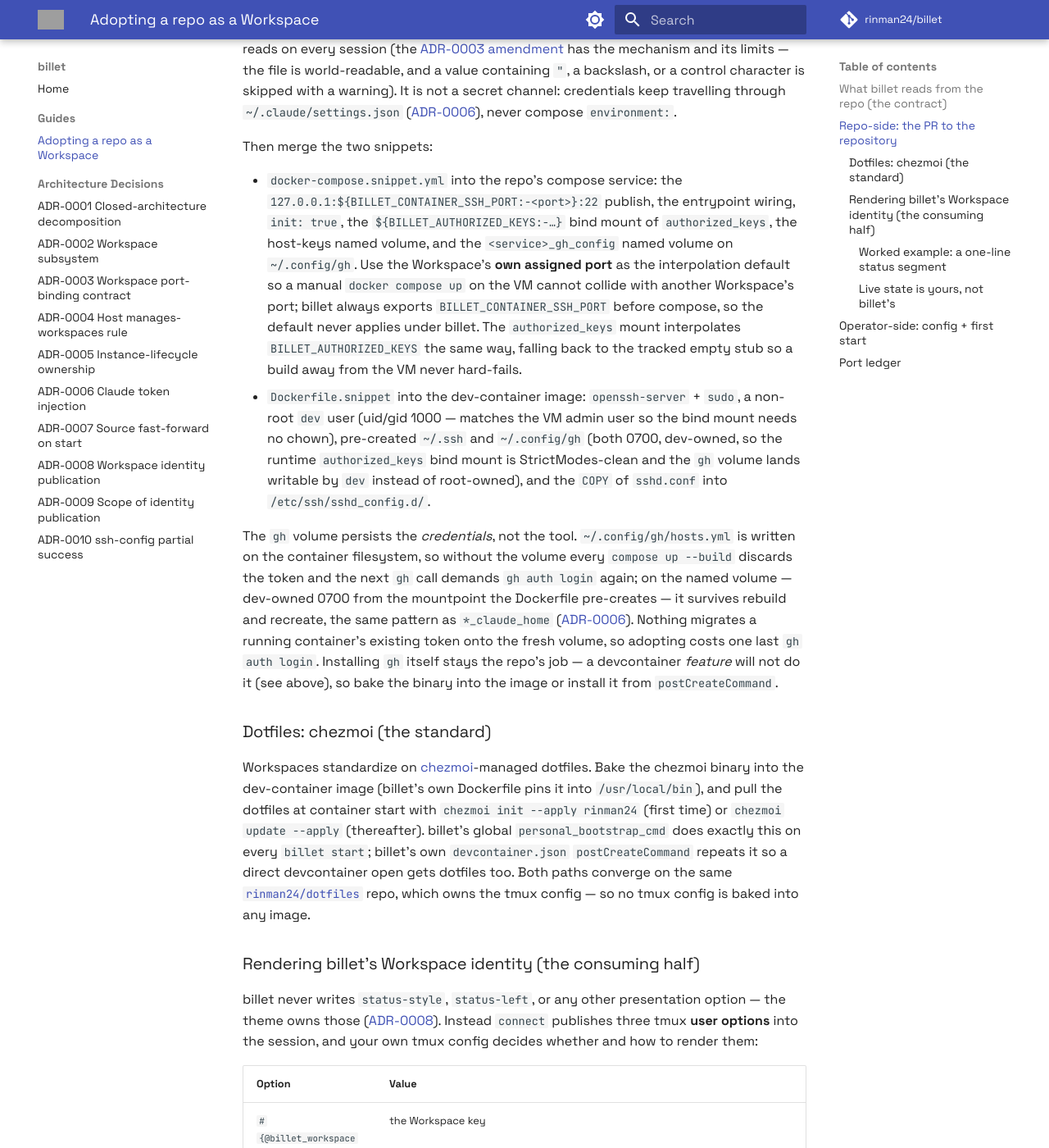
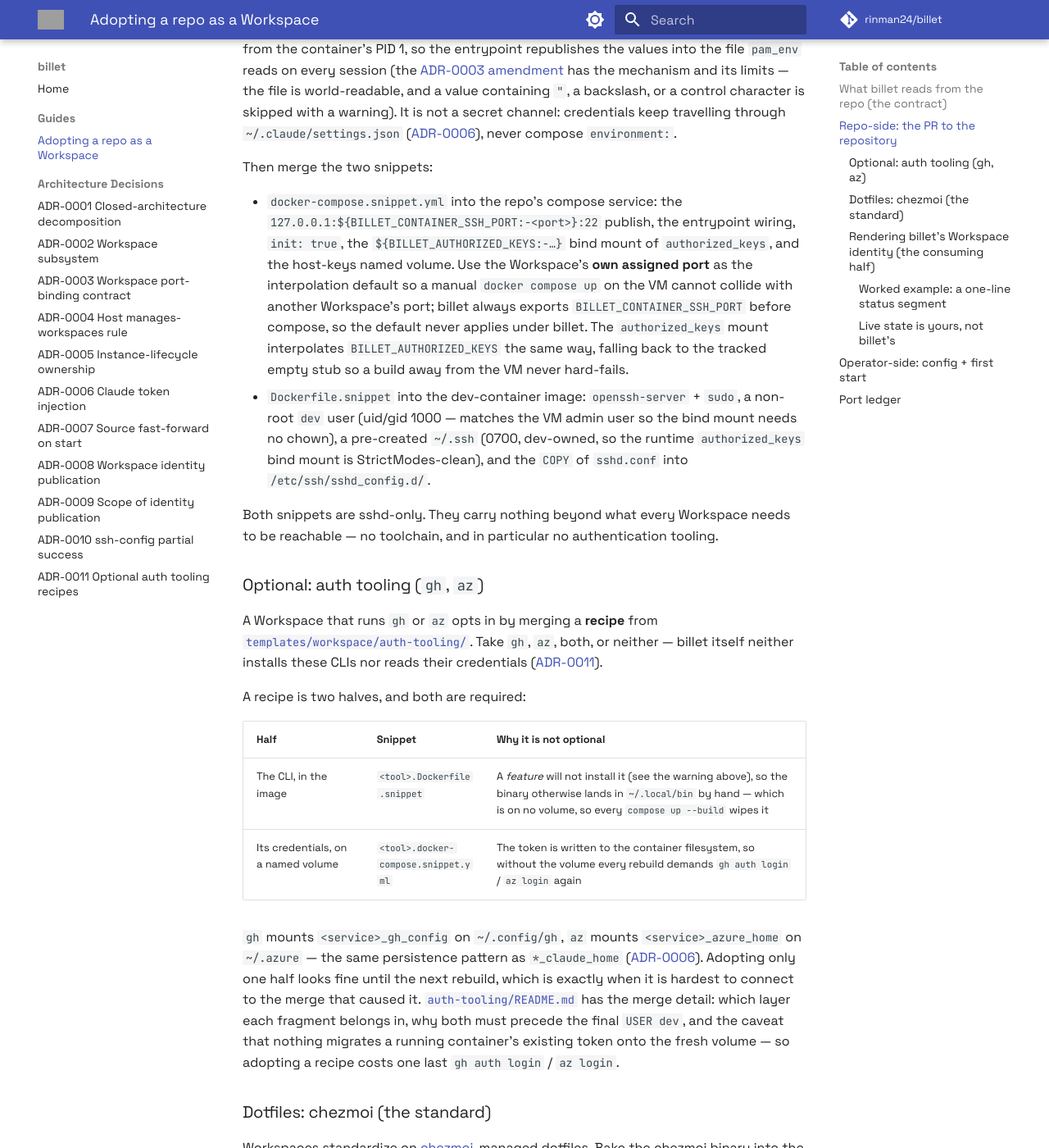
Before and after one commit to rinman24/billet, an MkDocs documentation site: the page built from docs/adopting-a-repo.md, in a window 1280 px wide and 1400 px high, scrolled down 1618 px. Shown: the whole window at 82% size. Built offline with MkDocs 1.6.1 and Material for MkDocs 9.7.7, drawn with Linux system fonts in a browser that asks for light colours; comment, search, counter and statistics services are not loaded; some of the changed text lies outside the part shown; grey boxes are pictures that could not be loaded.

Commit message:
docs: record the opt-in auth-tooling recipe in ADR-0011 and the adoption guide
ADR-0011 settles the questions #66 poses: nothing enters billet the tool
(ADR-0005's adopt-don't-own boundary and the repo's ownership of its own
`.devcontainer/` both point at a documented recipe plus opt-in snippets), one
recipe per CLI rather than one parameterized section, both halves required, and
apt from a GPG-pinned source rather than a version-pinned tarball. It also
records the honest cost: a repo already carrying the unconditional `gh` volume
from the 2026-09-05 templates now differs from the base template, and
re-copying the base files alone would silently drop its gh persistence.

The adoption guide's base-merge bullets go back to sshd-only and gain a short
optional auth-tooling section pointing at the recipe README, tied to the
existing "features do not run under billet" warning that makes the CLI half
necessary in the first place. The templates README gains the recipe table and a
revision-log row.

Refs #66

Co-Authored-By: Claude Opus 5 <noreply@anthropic.com>

```diff
--- a/docs/adopting-a-repo.md
+++ b/docs/adopting-a-repo.md
@@ -35,7 +35,8 @@ assigns ([ADR-0003](adr/adr-0003-workspace-port-binding-contract.md)).
 `docker compose`, not the devcontainer CLI — the `features` block in
 `devcontainer.json` is VS Code tooling and does not run under `billet start`. Any tool
 a feature would install (e.g. `gh`) must be baked into the image or added to
-`postCreateCommand`.
+`postCreateCommand` — which is why `gh` and `az` ship as
+[opt-in image recipes](#optional-auth-tooling-gh-az) rather than as a `features` entry.
 
 ## Repo-side: the PR to the repository
 
@@ -68,8 +69,8 @@ Then merge the two snippets:
 
 - `docker-compose.snippet.yml` into the repo's compose service: the
   `127.0.0.1:${BILLET_CONTAINER_SSH_PORT:-<port>}:22` publish, the entrypoint wiring,
-  `init: true`, the `${BILLET_AUTHORIZED_KEYS:-…}` bind mount of `authorized_keys`, the
-  host-keys named volume, and the `<service>_gh_config` named volume on `~/.config/gh`.
+  `init: true`, the `${BILLET_AUTHORIZED_KEYS:-…}` bind mount of `authorized_keys`, and
+  the host-keys named volume.
   Use the Workspace's **own assigned port** as the interpolation default so a manual
   `docker compose up` on the VM cannot collide with another Workspace's port; billet
   always exports `BILLET_CONTAINER_SSH_PORT` before compose, so the default never applies
@@ -77,21 +78,35 @@ Then merge the two snippets:
   way, falling back to the tracked empty stub so a build away from the VM never hard-fails.
 - `Dockerfile.snippet` into the dev-container image: `openssh-server` + `sudo`, a
   non-root `dev` user (uid/gid 1000 — matches the VM admin user so the bind mount needs
-  no chown), pre-created `~/.ssh` and `~/.config/gh` (both 0700, dev-owned, so the
-  runtime `authorized_keys` bind mount is StrictModes-clean and the `gh` volume lands
-  writable by `dev` instead of root-owned), and the `COPY` of `sshd.conf` into
+  no chown), a pre-created `~/.ssh` (0700, dev-owned, so the runtime `authorized_keys`
+  bind mount is StrictModes-clean), and the `COPY` of `sshd.conf` into
   `/etc/ssh/sshd_config.d/`.
 
-The `gh` volume persists the *credentials*, not the tool. `~/.config/gh/hosts.yml` is
-written on the container filesystem, so without the volume every `compose up --build`
-discards the token and the next `gh` call demands `gh auth login` again; on the named
-volume — dev-owned 0700 from the mountpoint the Dockerfile pre-creates — it survives
-rebuild and recreate, the same pattern as `*_claude_home`
-([ADR-0006](adr/adr-0006-claude-token-injection.md)). Nothing migrates a running
-container's existing token onto the fresh volume, so adopting costs one last
-`gh auth login`. Installing `gh` itself stays the repo's job — a devcontainer *feature*
-will not do it (see above), so bake the binary into the image or install it from
-`postCreateCommand`.
+Both snippets are sshd-only. They carry nothing beyond what every Workspace needs to be
+reachable — no toolchain, and in particular no authentication tooling.
+
+### Optional: auth tooling (`gh`, `az`)
+
+A Workspace that runs `gh` or `az` opts in by merging a **recipe** from
+[`templates/workspace/auth-tooling/`](https://github.com/rinman24/billet/tree/main/templates/workspace/auth-tooling).
+Take `gh`, `az`, both, or neither — billet itself neither installs these CLIs nor reads
+their credentials ([ADR-0011](adr/adr-0011-optional-auth-tooling-recipes.md)).
+
+A recipe is two halves, and both are required:
+
+| Half | Snippet | Why it is not optional |
+| --- | --- | --- |
+| The CLI, in the image | `<tool>.Dockerfile.snippet` | A *feature* will not install it (see the warning above), so the binary otherwise lands in `~/.local/bin` by hand — which is on no volume, so every `compose up --build` wipes it |
+| Its credentials, on a named volume | `<tool>.docker-compose.snippet.yml` | The token is written to the container filesystem, so without the volume every rebuild demands `gh auth login` / `az login` again |
+
+`gh` mounts `<service>_gh_config` on `~/.config/gh`, `az` mounts `<service>_azure_home` on
+`~/.azure` — the same persistence pattern as `*_claude_home`
+([ADR-0006](adr/adr-0006-claude-token-injection.md)). Adopting only one half looks fine
+until the next rebuild, which is exactly when it is hardest to connect to the merge that
+caused it. [`auth-tooling/README.md`](https://github.com/rinman24/billet/blob/main/templates/workspace/auth-tooling/README.md)
+has the merge detail: which layer each fragment belongs in, why both must precede the final
+`USER dev`, and the caveat that nothing migrates a running container's existing token onto
+the fresh volume — so adopting a recipe costs one last `gh auth login` / `az login`.
 
 ### Dotfiles: chezmoi (the standard)
 
@@ -195,6 +210,10 @@ Sanity checks before merging the PR:
 - `devcontainer.json` declares `service`, `dockerComposeFile`, `workspaceFolder`, and
   `remoteUser: dev`, and its `postCreateCommand` fully bootstraps a cold container.
 - Nothing the repo needs day-to-day hides in a `features` block (see the warning above).
+- If the repo's workflow uses `gh` or `az`, **both** halves of that recipe are merged — the
+  CLI into the Dockerfile, and the credential volume both mounted on the service and
+  declared under the compose file's top-level `volumes:`. A volume that is mounted but
+  never declared fails at `up`, i.e. only on the VM.
 - The compose service's default command keeps the container alive (`sleep infinity`).
 
 ## Operator-side: config + first start
--- a/mkdocs.yml
+++ b/mkdocs.yml
@@ -54,3 +54,4 @@ nav:
       - ADR-0008 Workspace identity publication: adr/adr-0008-workspace-identity-publication.md
       - ADR-0009 Scope of identity publication: adr/adr-0009-scope-of-identity-publication.md
       - ADR-0010 ssh-config partial success: adr/adr-0010-ssh-config-partial-success.md
+      - ADR-0011 Optional auth tooling recipes: adr/adr-0011-optional-auth-tooling-recipes.md
```
Also changed, not shown: docs/adr/adr-0011-optional-auth-tooling-recipes.md (added, +218 -0 lines), templates/workspace/README.md (+24 -3 lines).
